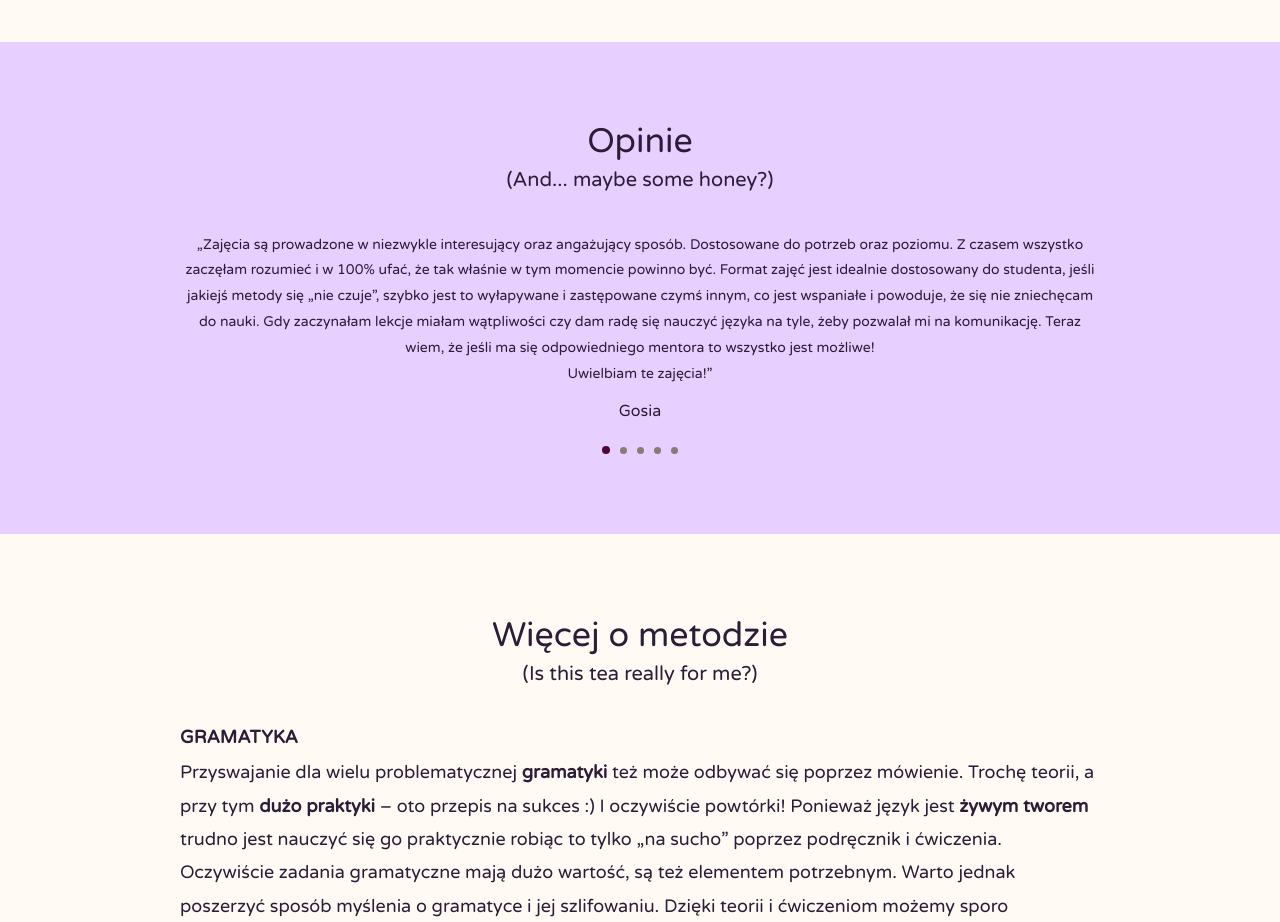
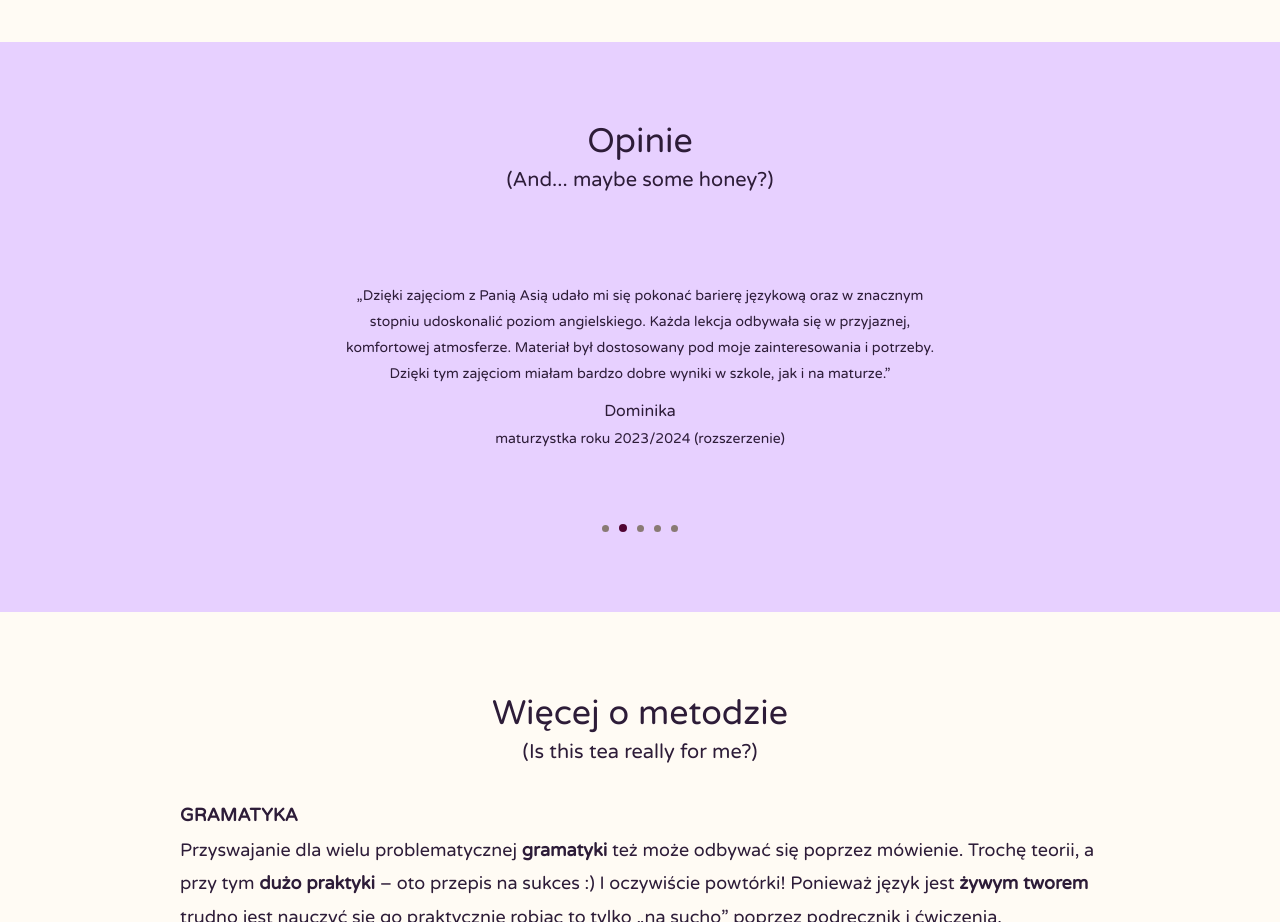
Before and after one commit to JakubKonefal/purplecafe, a Gatsby site: page / in a window 1280 px wide. Shown: the part 3740-4662 px from the top of the page. Built offline with nearby package versions, Linux system fonts and the light colour scheme; Gatsby itself is replaced by a stand-in of ours.

Commit message:
Style Opinions

```diff
--- a/src/components/molecules/Swiper/Swiper.style.ts
+++ b/src/components/molecules/Swiper/Swiper.style.ts
@@ -20,34 +20,6 @@
   position: relative;
   width: 100%;
   overscroll-behavior-x: none;
-`
-
-export const Dots = styled.div`
-  display: flex;
-  align-items: center;
-  justify-content: center;
-  position: relative;
-  gap: 10px;
-  margin-top: 20px;
-`
-
-export const Dot = styled.div<{ $active: boolean }>`
-  width: 7px;
-  min-width: 7px;
-  height: 7px;
-  min-height: 7px;
-  border-radius: 50%;
-  background-color: ${({ theme }) => theme.colors.gray};
-
-  ${({ $active }) =>
-    $active &&
-    css`
-      width: 8px;
-      min-width: 8px;
-      height: 8px;
-      min-height: 8px;
-      background-color: #510433;
-    `}
 `
 
 export const StyledSwiper = styled(Swiper)<{
--- a/src/components/molecules/Swiper/Swiper.tsx
+++ b/src/components/molecules/Swiper/Swiper.tsx
@@ -9,8 +9,6 @@
 import type { BreakpointValue, TypedOmit } from 'utils/types'
 
 import {
-  Dot,
-  Dots,
   StyledSwiper,
   StyledSwiperSlide,
   StyledSwiperWrapper,
@@ -159,6 +157,8 @@
   }
 
   useEffect(() => {
+    console.log(swiper?.realIndex)
+
     if (swiper && initialSlide && initialSlide > -1) {
       swiper.slideTo(initialSlide, 0, false)
     } else if (swiper) {
@@ -193,7 +193,7 @@
             ? generateArrayOfElements(4, (index) =>
                 renderPlaceholder ? (
                   <StyledSwiperSlide
-                    key={index}
+                    key={`index-${index}`}
                     $autoWidth={currentSlidesPerView === 'auto'}
                   >
                     {renderPlaceholder()}
@@ -202,7 +202,7 @@
               )
             : items.map((item, index) => (
                 <StyledSwiperSlide
-                  key={extractKey(item, index)}
+                  key={`slide-${index + 1}`}
                   $autoWidth={currentSlidesPerView === 'auto'}
                   onClick={(e) => onSlideClick(e, index)}
                 >
@@ -218,13 +218,6 @@
                 </StyledSwiperSlide>
               ))}
         </StyledSwiper>
-        {withDots && (
-          <Dots>
-            {items.map((_, index) => (
-              <Dot $active={swiper?.realIndex === index} />
-            ))}
-          </Dots>
-        )}
       </StyledSwiperWrapper>
     </SwiperWrapper>
   )
--- a/src/components/organisms/Homepage/AboutMe/About.style.ts
+++ b/src/components/organisms/Homepage/AboutMe/About.style.ts
@@ -1,5 +1,6 @@
 import styled from 'styled-components'
 
+import { Container } from 'components/atoms/Container'
 import { Flex } from 'components/atoms/Spacing'
 import { Body16, Body18, Body20, Text } from 'components/atoms/Typography'
 
@@ -17,6 +18,7 @@
     padding: 80px 0;
   }
 `
+
 export const StyledFlex = styled(Flex)`
   margin-bottom: 20px;
   ${media.md.min} {
--- a/src/components/organisms/Homepage/Opinions/Opinions.style.ts
+++ b/src/components/organisms/Homepage/Opinions/Opinions.style.ts
@@ -1,4 +1,6 @@
 import styled, { css } from 'styled-components'
+
+import { Container } from 'components/atoms/Container'
 
 import media from 'styles/media'
 
@@ -12,3 +14,35 @@
     padding: 80px 0;
   }
 `
+export const StyledContainer = styled(Container)`
+  width: 100%;
+  max-width: 600px;
+`
+
+export const Dots = styled.div`
+  display: flex;
+  align-items: center;
+  justify-content: center;
+  position: relative;
+  gap: 10px;
+  margin-top: 20px;
+`
+
+export const Dot = styled.div<{ $active: boolean }>`
+  width: 7px;
+  min-width: 7px;
+  height: 7px;
+  min-height: 7px;
+  border-radius: 50%;
+  background-color: ${({ theme }) => theme.colors.gray};
+
+  ${({ $active }) =>
+    $active &&
+    css`
+      width: 8px;
+      min-width: 8px;
+      height: 8px;
+      min-height: 8px;
+      background-color: #510433;
+    `}
+`
--- a/src/components/organisms/Homepage/Opinions/Opinions.tsx
+++ b/src/components/organisms/Homepage/Opinions/Opinions.tsx
@@ -14,6 +14,7 @@
 } from 'components/atoms/Typography'
 
 import { Swiper } from 'components/molecules/Swiper'
+import { useSwiper } from 'components/molecules/Swiper/'
 import { StyledFlex } from 'components/molecules/TextSection/TextSection.style'
 
 import theme from 'styles/theme'
@@ -37,9 +38,11 @@
   subtitle,
   opinions,
 }) => {
+  const { activeSlide, onSwiperSlideChange } = useSwiper()
+
   return (
     <S.Section>
-      <Container>
+      <S.StyledContainer>
         <Flex $direction="column" $fullWidth $align="center">
           <StyledFlex $fullWidth $direction="column" $align="center">
             <Text
@@ -61,6 +64,7 @@
           <Swiper
             items={opinions}
             extractKey={(_, index) => `flat-${index + 1}`}
+            onSlideChange={(_, index) => onSwiperSlideChange(index)}
             renderItem={(flat) => (
               <Flex $direction="column" $justify="center" $fullHeight>
                 <Text
@@ -87,22 +91,21 @@
             )}
             swiperOptions={{
               slidesPerView: 1,
-              spaceBetween: 8,
+              spaceBetween: 12,
               breakpoints: {
-                [theme.breakpoints.md]: { spaceBetween: 16 },
+                [theme.breakpoints.md]: { spaceBetween: 20 },
               },
             }}
-            // withAutoplay
-            // overflow
+            withAutoplay
             withDots
           />
-          {/* <S.StyledContent
-            $base={Body14}
-            $align="center"
-            dangerouslySetInnerHTML={{ __html: content }}
-          /> */}
+          <S.Dots>
+            {opinions.map((_, index) => (
+              <S.Dot key={`dot-${index + 1}`} $active={activeSlide === index} />
+            ))}
+          </S.Dots>
         </Flex>
-      </Container>
+      </S.StyledContainer>
     </S.Section>
   )
 }
```
